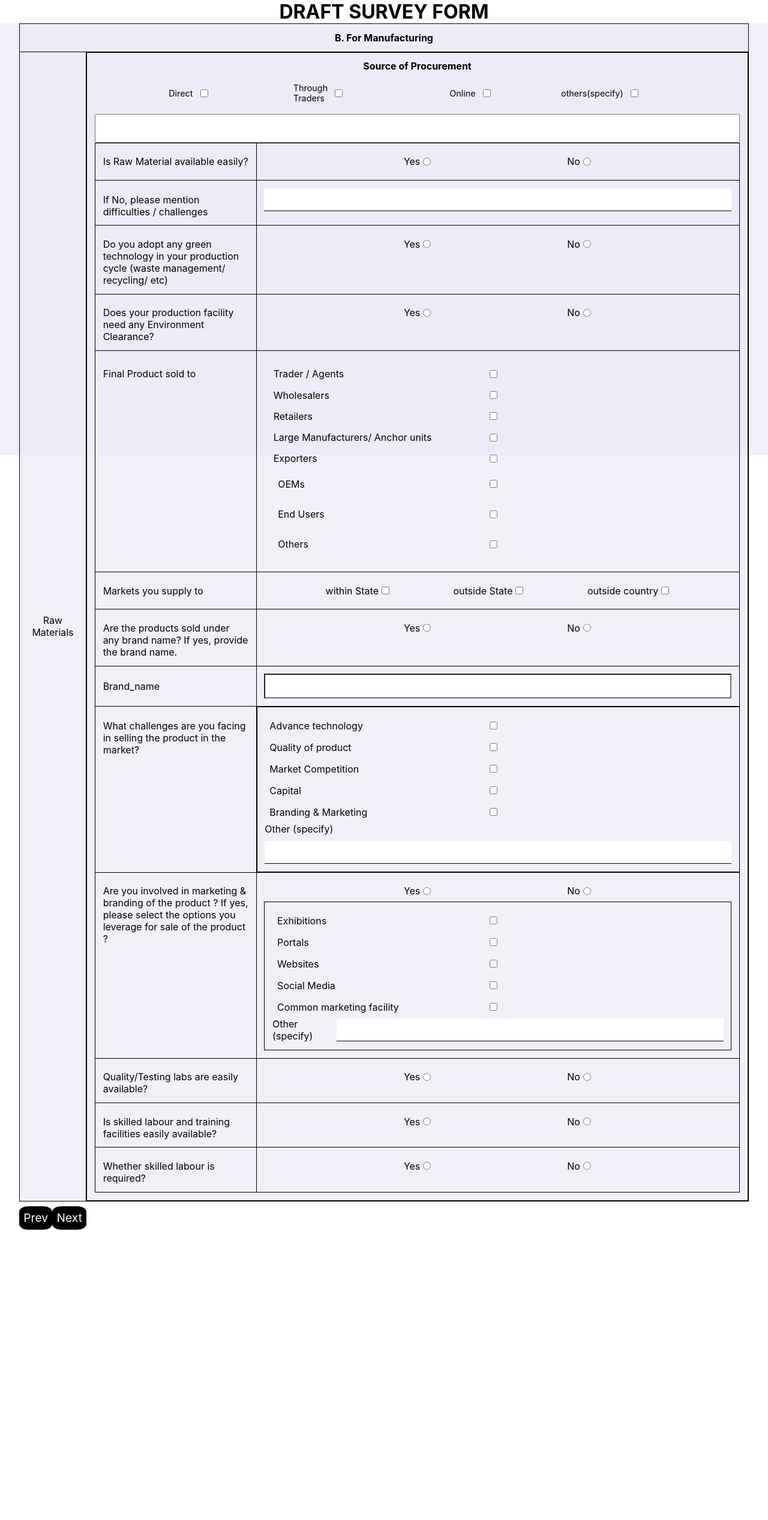
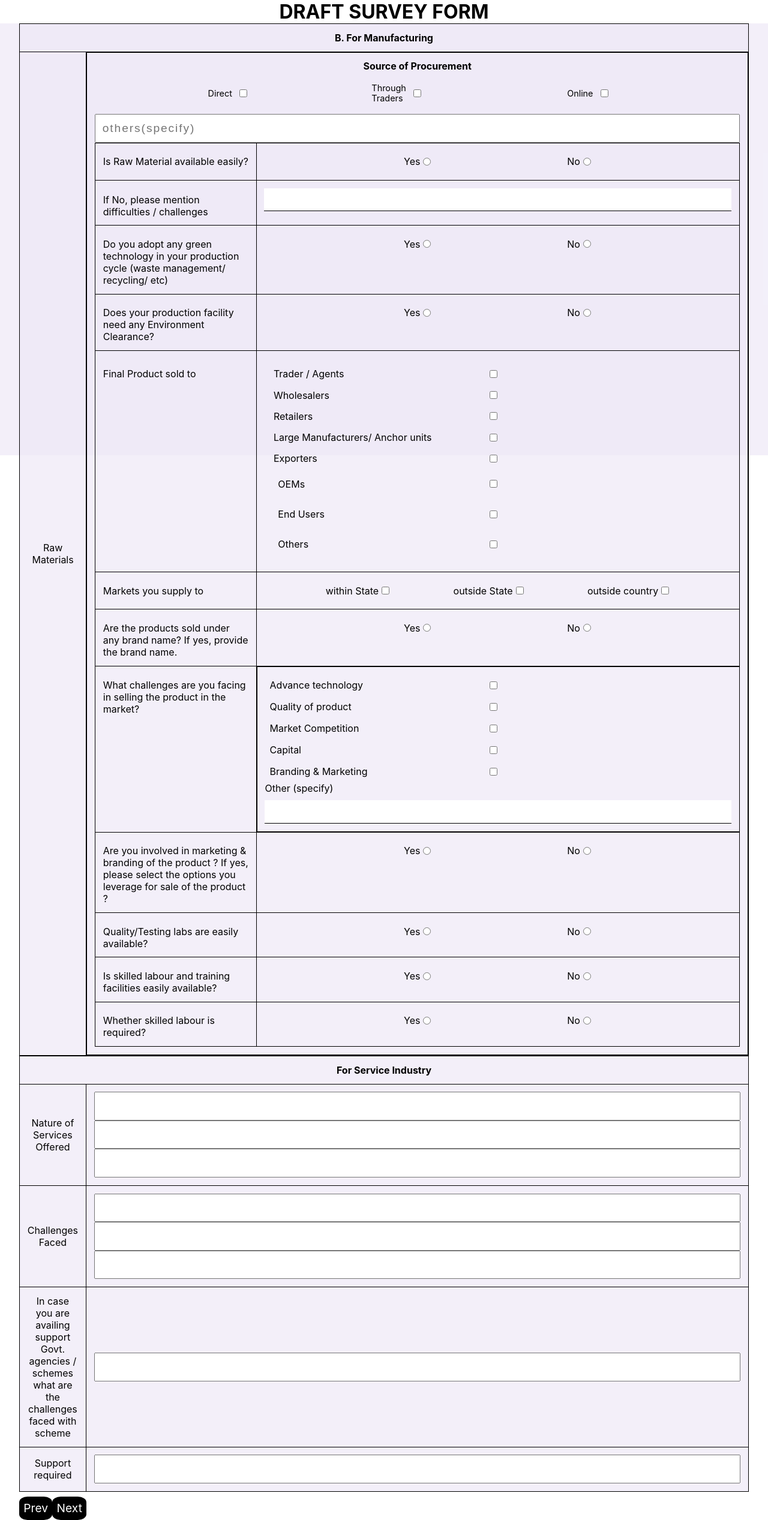
Before and after one commit to akhilender-bongirwar/form_survey, a React (Create React App) app in the folder frontend/: page /2 in a window 1280 px wide. Shown: the whole page at 60% size. Before the commit the page ends 2050 px from the top, so only its background shows below. Built offline with nearby package versions, Linux system fonts and the light colour scheme.

Commit message:
pulling changes

```diff
--- a/frontend/src/components/FormPart2.js
+++ b/frontend/src/components/FormPart2.js
@@ -13,6 +13,8 @@ const FormPart2 = ({ formD, setFormD }) => {
     });
   }
   const [others, setothers] = useState(null);
+  const [challenges, setchallenges] = useState(null);
+  const [leverage, setleverage] = useState(null);
   return (
     <div
       style={{
@@ -97,21 +99,6 @@ const FormPart2 = ({ formD, setFormD }) => {
                     onChange={handleChange}
                   />
                 </div>
-                <div className="d_flex_align_CONTENT_justify">
-                  <label
-                    htmlFor="raw4"
-                    style={{ fontSize: "0.9rem", padding: "0.5em" }}
-                  >
-                    others(specify)
-                  </label>
-                  <input
-                    type="checkbox"
-                    id="raw4"
-                    name="asdf"
-                    value="others"
-                    onChange={handleChange}
-                  />
-                </div>
               </div>
               <div>
                 <input
@@ -120,6 +107,7 @@ const FormPart2 = ({ formD, setFormD }) => {
                   autoFocus
                   onChange={handleChange}
                   value={formD.Raw_Materials}
+                  placeholder="others(specify)"
                 />
               </div>
               <tr>
@@ -138,6 +126,9 @@ const FormPart2 = ({ formD, setFormD }) => {
                             type="radio"
                             name="if_Raw_Materials_available"
                             id="yes_material"
+                            onClick={() => {
+                              setchallenges("yes");
+                            }}
                             value="YES"
                             onChange={handleChange}
                             checked={formD.if_Raw_Materials_available == "YES"}
@@ -150,6 +141,9 @@ const FormPart2 = ({ formD, setFormD }) => {
                             name="if_Raw_Materials_available"
                             id="no_material"
                             value="NO"
+                            onClick={() => {
+                              setchallenges(null);
+                            }}
                             onChange={handleChange}
                             checked={formD.if_Raw_Materials_available == "NO"}
                           />
@@ -157,6 +151,7 @@ const FormPart2 = ({ formD, setFormD }) => {
                       </div>
                     </td>
                   </tr>
+                  {!challenges ? (
                     <tr>
                       <td colSpan={1}>
                         {/* style={{ whiteSpace: "nowrap" }} */}
@@ -177,6 +172,7 @@ const FormPart2 = ({ formD, setFormD }) => {
                         />
                       </td>
                     </tr>
+                  ) : null}
                   <tr>
                     <td colSpan={1}>
                       <span>
@@ -256,67 +252,67 @@ const FormPart2 = ({ formD, setFormD }) => {
                     <td colSpan={6}>
                       <div className="radio_wrapper">
                         <div className="radio_wrapper">
-                          <label htmlFor="local">Trader / Agents </label>
+                          <label htmlFor="locala">Trader / Agents </label>
                           <input
                             type="checkbox"
-                            name="service_industry"
-                            id="local"
-                            value="Local Market"
+                            name="final_product_sold_to"
+                            id="locala"
+                            value="Trader / Agents"
                             onChange={handleChange}
                           />
                         </div>
 
                         <div className="radio_wrapper">
-                          <label htmlFor="Govt">Wholesalers </label>
+                          <label htmlFor="Govtb">Wholesalers </label>
                           <input
                             type="checkbox"
-                            id="Govt"
-                            name="service_industry"
-                            value="Government"
+                            id="Govtb"
+                            name="final_product_sold_to"
+                            value="Wholesalers "
                             onChange={handleChange}
                           />
                         </div>
 
                         <div className="radio_wrapper">
-                          <label htmlFor="online">Retailers</label>
+                          <label htmlFor="onlinec">Retailers</label>
                           <input
                             type="checkbox"
-                            id="online"
-                            name="service_industry"
-                            value="online"
+                            id="onlinec"
+                            name="final_product_sold_to"
+                            value="Retailers"
                             onChange={handleChange}
                           />
                         </div>
 
                         <div className="radio_wrapper">
-                          <label htmlFor="other">
+                          <label htmlFor="otherd">
                             Large Manufacturers/ Anchor units{" "}
                           </label>
                           <input
                             type="checkbox"
-                            id="other"
-                            name="service_industry"
-                            value="Other states"
+                            id="otherd"
+                            name="final_product_sold_to"
+                            value="Large Manufacturers/ Anchor units"
                             onChange={handleChange}
                           />
                         </div>
                         <div className="radio_wrapper">
-                          <label htmlFor="export">Exporters </label>
+                          <label htmlFor="exporte">Exporters </label>
                           <input
                             type="checkbox"
-                            id="export"
-                            name="service_industry"
-                            value="export outside"
+                            id="exporte"
+                            name="final_product_sold_to"
+                            value="Exporters"
                             onChange={handleChange}
                           />
                         </div>
                         <div className="radio_wrapper">
                           <div className="radio_wrapper">
-                            <label htmlFor="local">OEMs </label>
+                            <label htmlFor="localf">OEMs </label>
                             <input
                               type="checkbox"
-                              name="service_industry"
-                              id="local"
+                              name="final_product_sold_to"
+                              id="localf"
                               value="Local Market"
                               onChange={handleChange}
                             />
@@ -324,11 +320,11 @@ const FormPart2 = ({ formD, setFormD }) => {
                         </div>
                         <div className="radio_wrapper">
                           <div className="radio_wrapper">
-                            <label htmlFor="local">End Users </label>
+                            <label htmlFor="localg">End Users </label>
                             <input
                               type="checkbox"
-                              name="service_industry"
-                              id="local"
+                              name="final_product_sold_to"
+                              id="localg"
                               value="Local Market"
                               onChange={handleChange}
                             />
@@ -336,11 +332,11 @@ const FormPart2 = ({ formD, setFormD }) => {
                         </div>
                         <div className="radio_wrapper">
                           <div className="radio_wrapper">
-                            <label htmlFor="local">Others </label>
+                            <label htmlFor="localh">Others </label>
                             <input
                               type="checkbox"
-                              name="service_industry"
-                              id="local"
+                              name="final_product_sold_to"
+                              id="localh"
                               value="Local Market"
                               onChange={handleChange}
                             />
@@ -399,10 +395,11 @@ const FormPart2 = ({ formD, setFormD }) => {
                     <td colSpan={6}>
                       <div className="radio_wrapper">
                         <div>
-                          <label htmlFor="yes_material2">Yes</label>
+                          <label htmlFor="yes_material23">Yes</label>
                           <input
                             type="radio"
-                            id="yes_material2"
+                            id="yes_material23"
+                            onClick={() => setothers("yes")}
                             name="have_product_brand_name"
                             value="YES"
                             onChange={handleChange}
@@ -410,12 +407,13 @@ const FormPart2 = ({ formD, setFormD }) => {
                           />
                         </div>
                         <div>
-                          <label htmlFor="no_material2">No</label>
+                          <label htmlFor="no_material23">No</label>
                           <input
                             type="radio"
                             name="have_product_brand_name"
-                            id="no_material2"
+                            id="no_material23"
                             value="NO"
+                            onClick={() => setothers(null)}
                             onChange={handleChange}
                             checked={formD.have_product_brand_name == "NO"}
                           />
@@ -423,6 +421,7 @@ const FormPart2 = ({ formD, setFormD }) => {
                       </div>
                     </td>
                   </tr>
+                  {others ? (
                     <tr>
                       <td colSpan={1}>
                         <label htmlFor="brand">Brand_name</label>
@@ -440,6 +439,7 @@ const FormPart2 = ({ formD, setFormD }) => {
                         />
                       </td>
                     </tr>
+                  ) : null}
                   <tr>
                     <td>
                       <label>
@@ -566,6 +566,9 @@ const FormPart2 = ({ formD, setFormD }) => {
                             name="involved_in_marketing"
                             id="yesx_material2"
                             value="YES"
+                            onClick={() => {
+                              setleverage("yes");
+                            }}
                             onChange={handleChange}
                             checked={formD.involved_in_marketing == "YES"}
                           />
@@ -576,12 +579,16 @@ const FormPart2 = ({ formD, setFormD }) => {
                             type="radio"
                             name="involved_in_marketing"
                             id="nox_material2"
+                            onClick={() => {
+                              setleverage(null);
+                            }}
                             value="NO"
                             onChange={handleChange}
                             checked={formD.involved_in_marketing == "NO"}
                           />
                         </div>
                       </div>
+                      {leverage ? (
                         <div>
                           <td
                             colSpan={6}
@@ -686,6 +693,7 @@ const FormPart2 = ({ formD, setFormD }) => {
                             </div>
                           </td>
                         </div>
+                      ) : null}
                     </td>
                   </tr>
                   <tr>
@@ -700,7 +708,7 @@ const FormPart2 = ({ formD, setFormD }) => {
                           <input
                             type="radio"
                             name="Quality_Testing_lab_available"
-                            id="yes_material2"
+                            id="yes_material7"
                             value="YES"
                             onChange={handleChange}
                             checked={
@@ -713,7 +721,7 @@ const FormPart2 = ({ formD, setFormD }) => {
                           <input
                             type="radio"
                             name="Quality_Testing_lab_available"
-                            id="no_material2"
+                            id="no_material7"
                             value="NO"
                             onChange={handleChange}
                             checked={
@@ -736,22 +744,22 @@ const FormPart2 = ({ formD, setFormD }) => {
                     <td colSpan={6}>
                       <div className="radio_wrapper">
                         <div>
-                          <label htmlFor="yes_material7">Yes</label>
+                          <label htmlFor="yes_material120">Yes</label>
                           <input
                             type="radio"
                             name="labour_and_training"
-                            id="yes_material2"
+                            id="yes_material120"
                             value="YES"
                             onChange={handleChange}
                             checked={formD.labour_and_training == "YES"}
                           />
                         </div>
                         <div>
-                          <label htmlFor="no_material7">No</label>
+                          <label htmlFor="no_material120">No</label>
                           <input
                             type="radio"
                             name="labour_and_training"
-                            id="no_material2"
+                            id="no_material120"
                             value="NO"
                             onChange={handleChange}
                             checked={formD.labour_and_training == "NO"}
@@ -768,22 +776,22 @@ const FormPart2 = ({ formD, setFormD }) => {
                     <td colSpan={6}>
                       <div className="radio_wrapper">
                         <div>
-                          <label htmlFor="yes_material10">Yes</label>
+                          <label htmlFor="yes_material90">Yes</label>
                           <input
                             type="radio"
                             name="skilled_labour_is_required"
-                            id="yes_material0"
+                            id="yes_material90"
                             value="YES"
                             onChange={handleChange}
                             checked={formD.skilled_labour_is_required == "YES"}
                           />
                         </div>
                         <div>
-                          <label htmlFor="no_material10">No</label>
+                          <label htmlFor="no_material90">No</label>
                           <input
                             type="radio"
                             name="skilled_labour_is_required"
-                            id="no_material0"
+                            id="no_material90"
                             value="NO"
                             onChange={handleChange}
                             checked={formD.skilled_labour_is_required == "NO"}
@@ -794,6 +802,56 @@ const FormPart2 = ({ formD, setFormD }) => {
                   </tr>
                 </div>
               </tr>
+            </td>
+          </tr>
+        </table>
+        <table
+          style={{
+            width: "100%",
+            overflowWrap: "break-word",
+            backgroundColor: "rgb(240 235 248 / 77%)",
+          }}
+          className="grevience_redressal"
+        >
+          <thead>
+            <th colSpan={6}>{" For Service Industry"}</th>
+          </thead>
+          <tr>
+            <td colSpan={1} style={{ textAlign: "center" }}>
+              Nature of Services Offered
+            </td>
+            <td colSpan={6}>
+              <input type="text" />
+              <input type="text" />
+              <input type="text" />
+            </td>
+          </tr>
+          <tr>
+            <td colSpan={1} style={{ textAlign: "center" }}>
+              Challenges Faced
+            </td>
+            <td colSpan={6}>
+              {" "}
+              <input type="text" />
+              <input type="text" />
+              <input type="text" />
+            </td>
+          </tr>
+          <tr>
+            <td colSpan={1} style={{ textAlign: "center" }}>
+              In case you are availing support Govt. agencies / schemes what are
+              the challenges faced with scheme
+            </td>
+            <td colSpan={6}>
+              <input type="text" />
+            </td>
+          </tr>
+          <tr>
+            <td colSpan={1} style={{ textAlign: "center" }}>
+              Support required
+            </td>
+            <td colSpan={6}>
+              <input type="text" />
             </td>
           </tr>
         </table>
```
Lines whose indentation alone changed are shown as unchanged.
